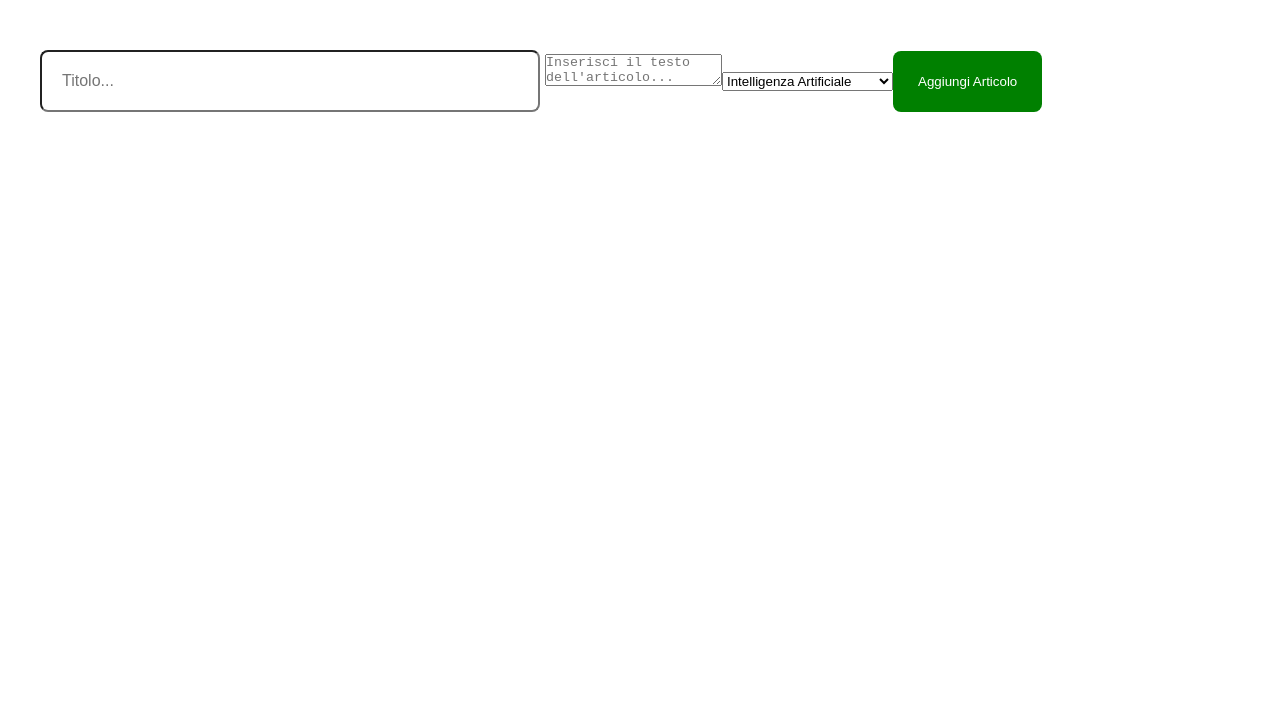
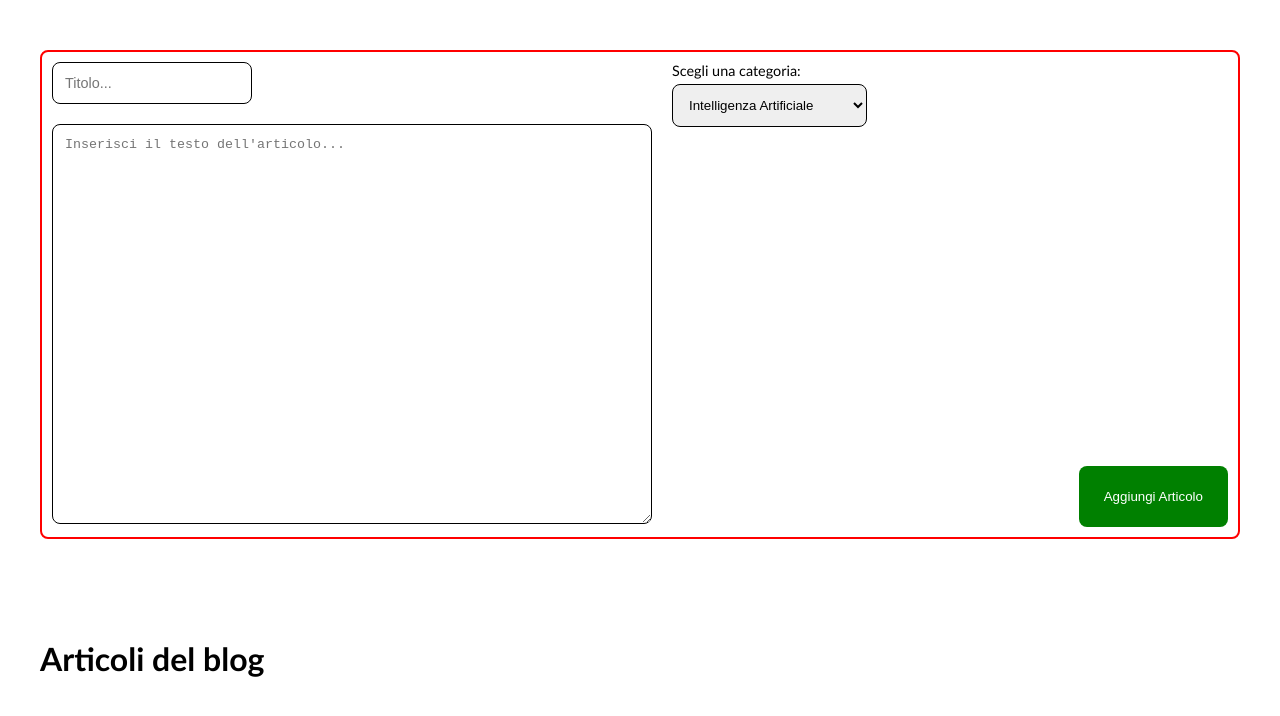
Before and after one commit to nicolaparutto/react-form-multifield, a React (Vite) app: page / in a window 1280 px wide. Shown: the top 716 px of the page. Built offline with nearby package versions, Linux system fonts and the light colour scheme.

Commit message:
feat: add some style and layout

```diff
--- a/src/components/form.jsx
+++ b/src/components/form.jsx
@@ -42,6 +42,7 @@ function Form() {
    return (
       <div className="container form-container">
          <form action="" onSubmit={handlerSubmit}>
+            <div>
                <input
                   className='form-title'
                   type="text"
@@ -52,6 +53,7 @@ function Form() {
                   required
                />
                <textarea
+                  className='form-textarea'
                   type="text"
                   placeholder="Inserisci il testo dell'articolo..."
                   name='content'
@@ -59,7 +61,10 @@ function Form() {
                   onChange={handlerNewArticle}
                   required
                />
-            <select name="category" id="category" onChange={handlerNewArticle}>
+            </div>
+            <div>
+               <span className='select-title'>Scegli una categoria:</span>
+               <select className='form-category-select' name="category" id="category" onChange={handlerNewArticle}>
                   <option value="Intelligenza Artificiale">Intelligenza Artificiale</option>
                   <option value="Innovazioni Tecnologiche">Innovazioni Tecnologiche</option>
                   <option value="Software e App">Software e App</option>
@@ -67,10 +72,12 @@ function Form() {
                   <option value="Scuola e Istruzione">Scuola e Istruzione</option>
                   <option value="Viaggi e Turismo">Viaggi e Turismo</option>
                </select>
-            <button className="btn" type="submit">Aggiungi Articolo</button>
+               <button className="btn form-btn" type="submit">Aggiungi Articolo</button>
+            </div>
          </form>
 
          <div className="articles-section">
+            <h1>Articoli del blog</h1>
             {articlesList.map(article => (
                <div key={article.id} className="article">
                   <div className="article-text">
--- a/src/index.css
+++ b/src/index.css
@@ -34,17 +34,61 @@ body {
   margin-top: 50px;
 }
 
-form input {
-  width: 500px;
-  padding: 20px;
-  font-size: 1rem;
+form {
+  display: flex;
+  position: relative;
+  border: 2px solid red;
   border-radius: 8px;
-  margin-right: 5px;
+  padding: 10px;
+}
+
+form div:first-child {
+  margin-right: 20px;
+}
+
+.form-title {
+  display: block;
+  width: 200px;
+  padding: 12px;
+  font-size: 0.9rem;
+  border: 1px solid #000;
+  border-radius: 8px;
+  margin-bottom: 20px;
+}
+
+.form-textarea {
+  border: 1px solid #000;
+  border-radius: 8px;
+  width: 600px;
+  height: 400px;
+  padding: 12px;
+}
+
+.form-category-select {
+  padding: 12px;
+  border: 1px solid #000;
+  border-radius: 8px;
+}
+
+.select-title {
+  display: block;
+  margin-bottom: 5px;
+  font-size: 0.9rem;
+}
+
+.form-btn {
+  position: absolute;
+  bottom: 10px;
+  right: 10px;
 }
 
 /* articles style */
 .articles-section {
-  margin-top: 50px;
+  margin-top: 100px;
+
+  h1 {
+    margin-bottom: 20px;
+  }
 }
 
 .article {
```
Lines whose indentation alone changed are shown as unchanged.
